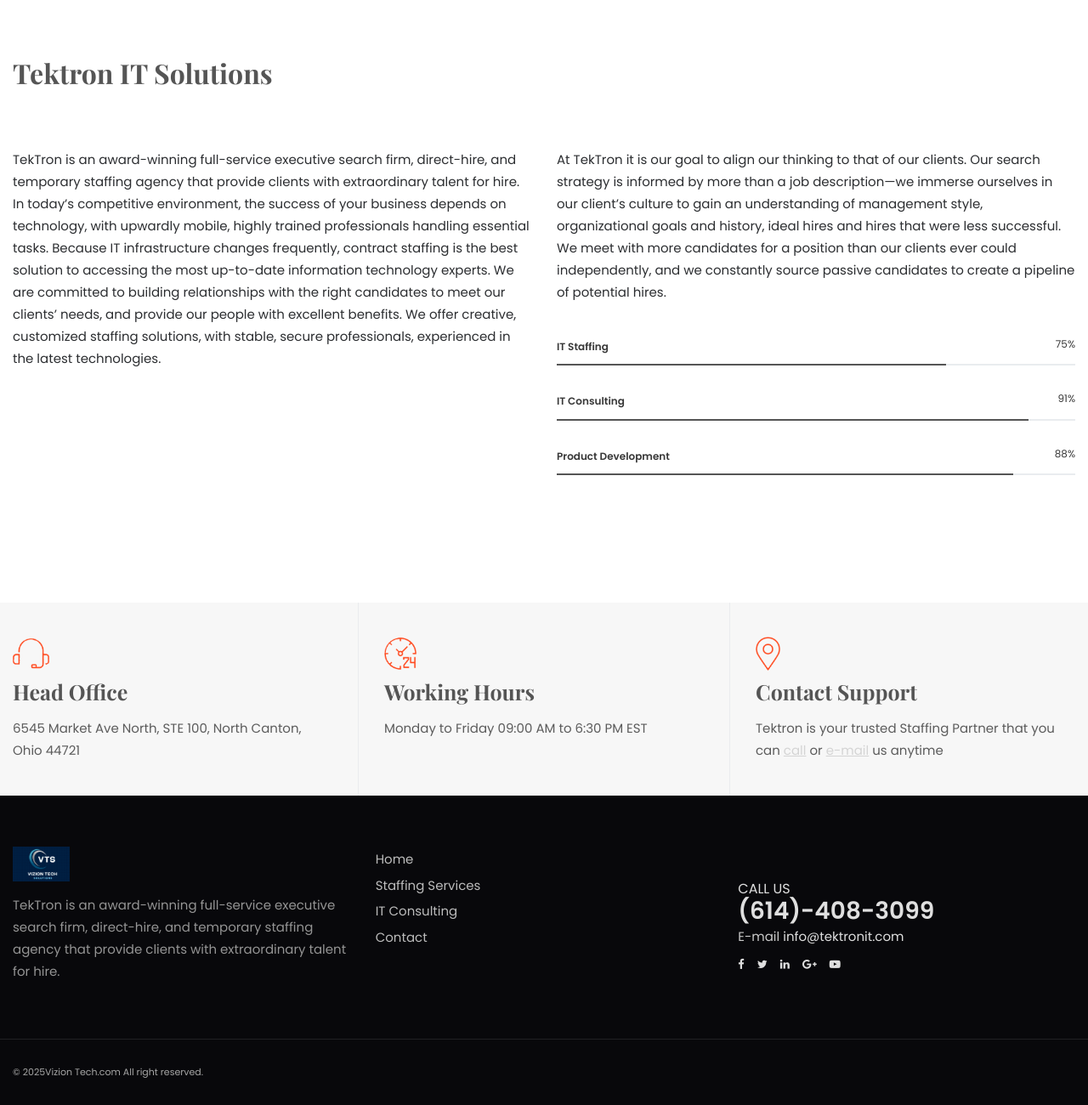
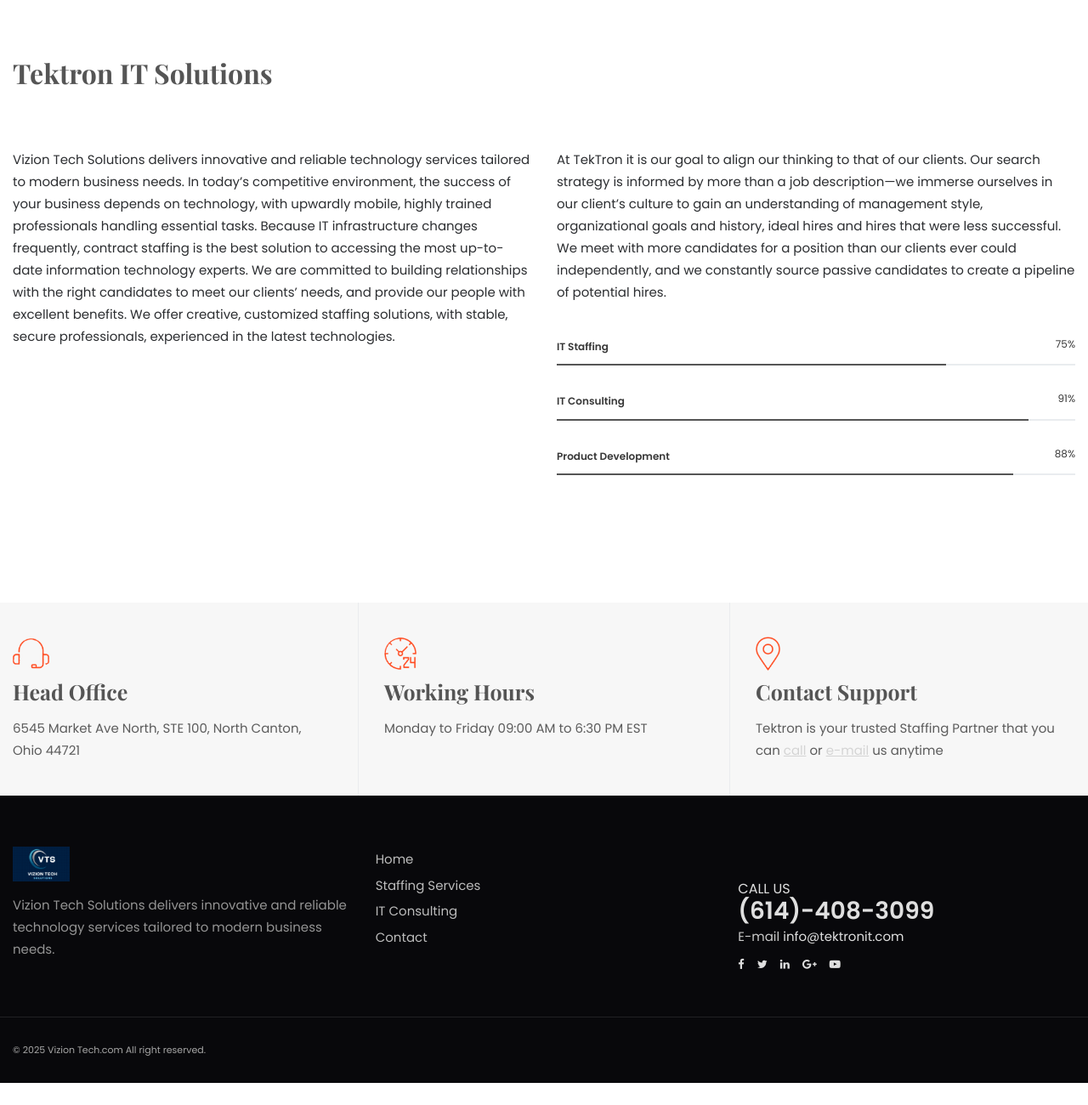
Before and after one commit to neeravbhaskarla/requirement-website, a plain HTML site: page about-us.html in a window 1280 px wide. Shown: the part 454-1754 px from the top of the page at 85% size. After the commit the page ends 1728 px from the top, so only its background shows below. Drawn offline with nearby package versions, Linux system fonts and the light colour scheme; a web font is replaced by a local one.

```diff
--- a/about-us.html
+++ b/about-us.html
@@ -66,7 +66,7 @@
         <li><a href="contact-us.html">Contact Us</a></li>
         </ul>
       <!-- end nav-menu -->
-   <p>TekTron is an award-winning full-service executive search firm, direct-hire, and temporary staffing agency that provide clients with extraordinary talent for hire.</p>
+   <p>Vizion Tech Solutions delivers innovative and reliable technology services tailored to modern business needs.</p>
   <address>
   <p>6545 Market Ave North, STE 100, North Canton, Ohio 44721</p>
   <p>(614)-408-3099<br>
@@ -153,7 +153,7 @@
 			<!-- end col-12 -->
 			<div class="col-lg-6">
 
-				<p>TekTron is an award-winning full-service executive search firm, direct-hire, and temporary staffing agency that provide clients with extraordinary talent for hire. In today’s competitive environment, the success of your business depends on technology, with upwardly mobile, highly trained professionals handling essential tasks. Because IT infrastructure changes frequently, contract staffing is the best solution to accessing the most up-to-date information technology experts. We are committed to building relationships with the right candidates to meet our clients’ needs, and provide our people with excellent benefits. We offer creative, customized staffing solutions, with stable, secure professionals, experienced in the latest technologies.</p>
+				<p>Vizion Tech Solutions delivers innovative and reliable technology services tailored to modern business needs. In today’s competitive environment, the success of your business depends on technology, with upwardly mobile, highly trained professionals handling essential tasks. Because IT infrastructure changes frequently, contract staffing is the best solution to accessing the most up-to-date information technology experts. We are committed to building relationships with the right candidates to meet our clients’ needs, and provide our people with excellent benefits. We offer creative, customized staffing solutions, with stable, secure professionals, experienced in the latest technologies.</p>
 
 			</div>
 			<!-- end col-col-6 -->
@@ -224,7 +224,7 @@
     <div class="container">
       <div class="row">
         <div class="col-lg-4 wow fadeIn"> <img src="images/logo-fotter.png" alt="Image" class="logo">
-          <p>TekTron is an award-winning full-service executive search firm, direct-hire, and temporary staffing agency that provide clients with extraordinary talent for hire. </p>
+          <p>Vizion Tech Solutions delivers innovative and reliable technology services tailored to modern business needs. </p>
         </div>
         <!-- end col-4 -->
         <div class="col-lg-2 col-md-6 wow fadeIn">
@@ -269,7 +269,7 @@
   </div>
   <!-- end content-wrapper -->
   <div class="sub-footer wow fadeIn">
-    <div class="container"> <span class="copyright">© 2025Vizion Tech.com All right reserved.</span> </div>
+    <div class="container"> <span class="copyright">© 2025 Vizion Tech.com All right reserved.</span> </div>
     <!-- end container -->
   </div>
   <!-- end sub-footer -->
```
Also changed, not shown: big-data-solutions.html (+3 -3 lines), cloud-consulting.html (+3 -3 lines), contact-us.html (+3 -3 lines), custom-application-development.html (+3 -3 lines), index.html (+2 -2 lines), services.html (+3 -3 lines), staffing-solutions.html (+3 -3 lines), technology-consulting.html (+3 -3 lines).
